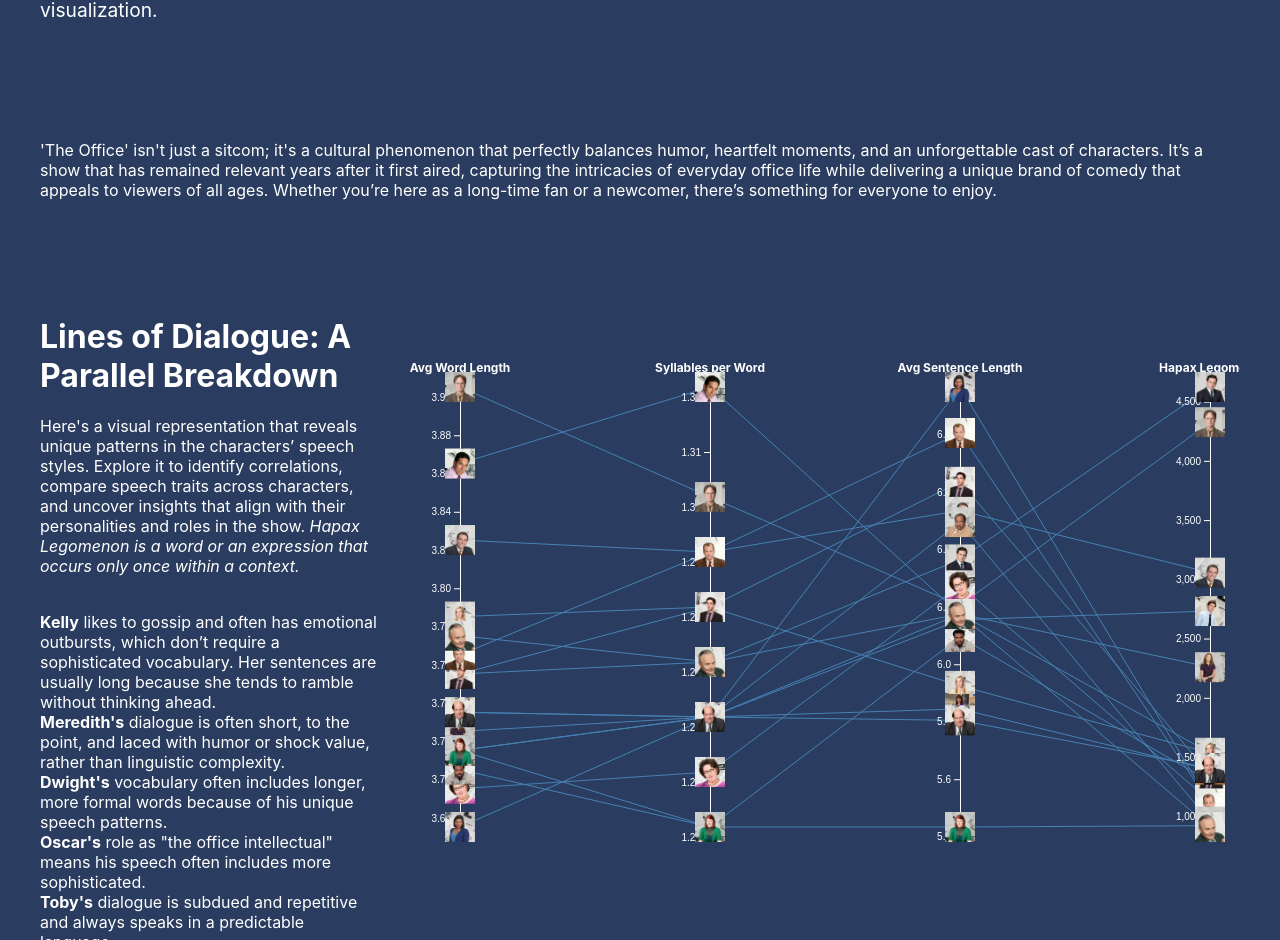
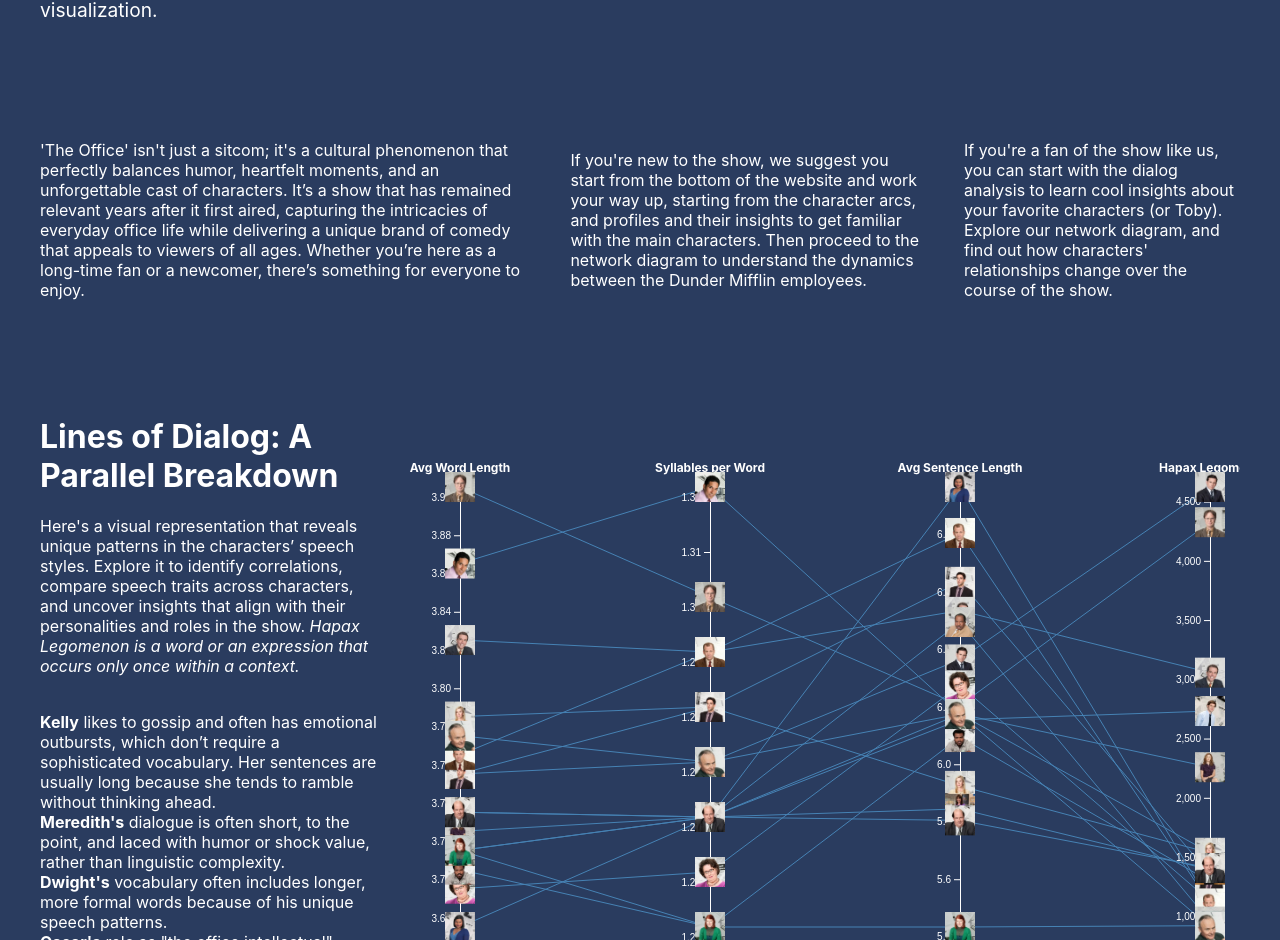
Before and after one commit to princessempel/DataVis-TheOffice, a React (Create React App) app in the folder dv-theoffice/: page / in a window 1280 px wide. Shown: the part 1278-2218 px from the top of the page. Built offline with nearby package versions, Linux system fonts and the light colour scheme.

Commit message:
intro text wip

```diff
--- a/dv-theoffice/src/App.js
+++ b/dv-theoffice/src/App.js
@@ -56,6 +56,7 @@
             in a character's growing or shrinking importance within the series. This project will operate
             at the intersection of entertainment analytics and cultural data visualization.
           </p>
+
         </div>
         <div class="image">
           <img src={introImage} alt="The Office" />
@@ -66,6 +67,16 @@
         and an unforgettable cast of characters. It’s a show that has remained relevant years after it first aired,
         capturing the intricacies of everyday office life while delivering a unique brand of comedy that appeals to
         viewers of all ages. Whether you’re here as a long-time fan or a newcomer, there’s something for everyone to enjoy.</p>
+
+        <p>If you're new to the show, we suggest you start from the bottom of the website and work your way up, starting from the
+            character arcs, and profiles and their insights to get familiar with the main characters.
+            Then proceed to the network diagram to understand the dynamics between the Dunder Mifflin employees.
+          </p>
+          <p>If you're a fan of the show like us, you can start with the dialog analysis to learn cool insights about your favorite characters (or Toby).
+            Explore our network diagram, and find out how characters' relationships change over the course of the show.
+
+          </p>
+
       </div>
       {/* <div className="linebarchart-container"> */}
       <TextAnalysis />
--- a/dv-theoffice/src/TextAnalysis.js
+++ b/dv-theoffice/src/TextAnalysis.js
@@ -19,7 +19,7 @@
   return (
     <div className="container">
       <div className="text-analysis-insight">
-        <h1 style={{ flex: 1 }}>Lines of Dialogue: A Parallel Breakdown</h1>
+        <h1 style={{ flex: 1 }}>Lines of Dialog: A Parallel Breakdown</h1>
         <p >Here's a visual representation that reveals unique patterns in the characters’ speech styles.
           Explore it to identify correlations, compare speech traits across characters, and uncover insights that align with their personalities and roles in the show.
           <i> Hapax Legomenon is a word or an expression that occurs only once within a context.</i></p><br></br>
```
